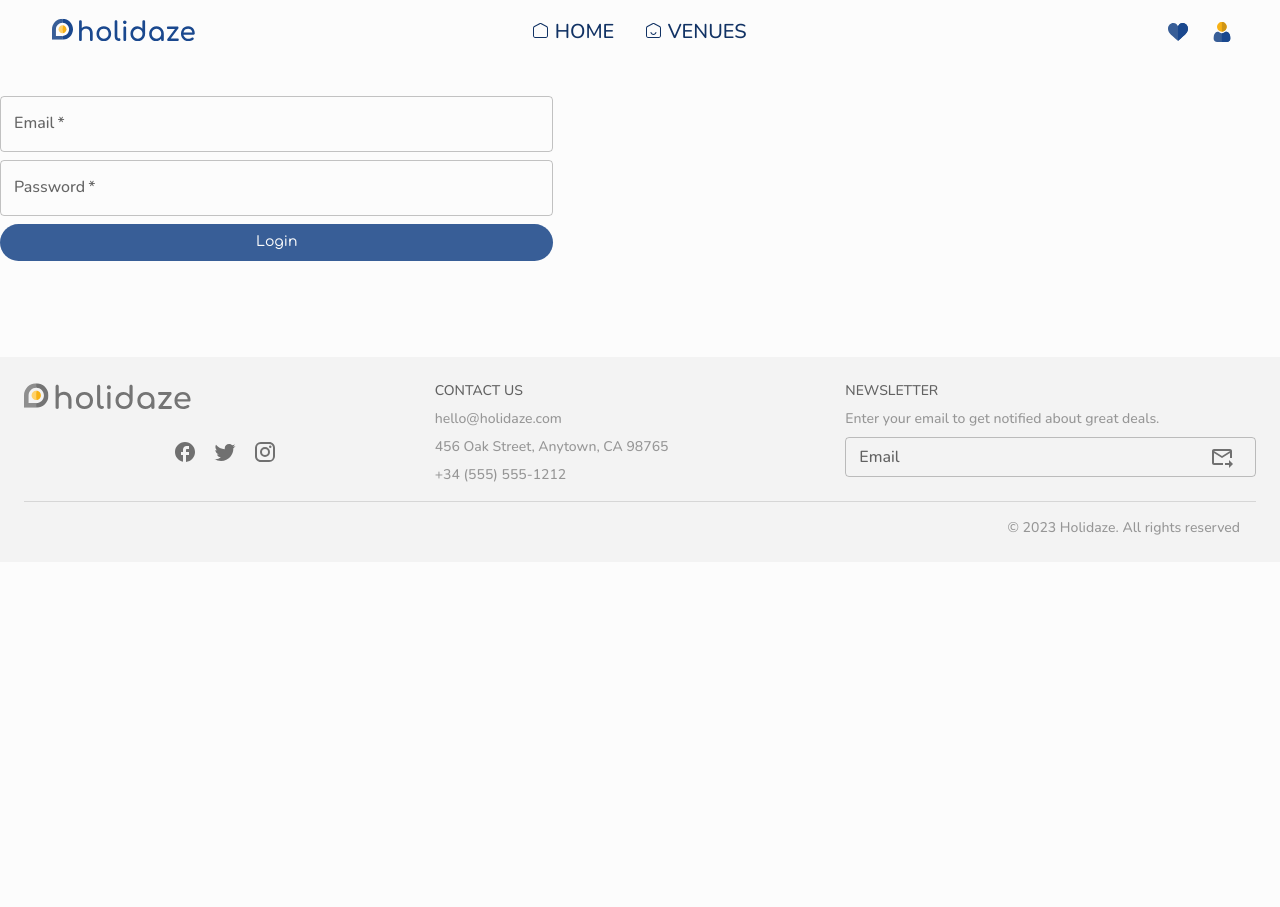
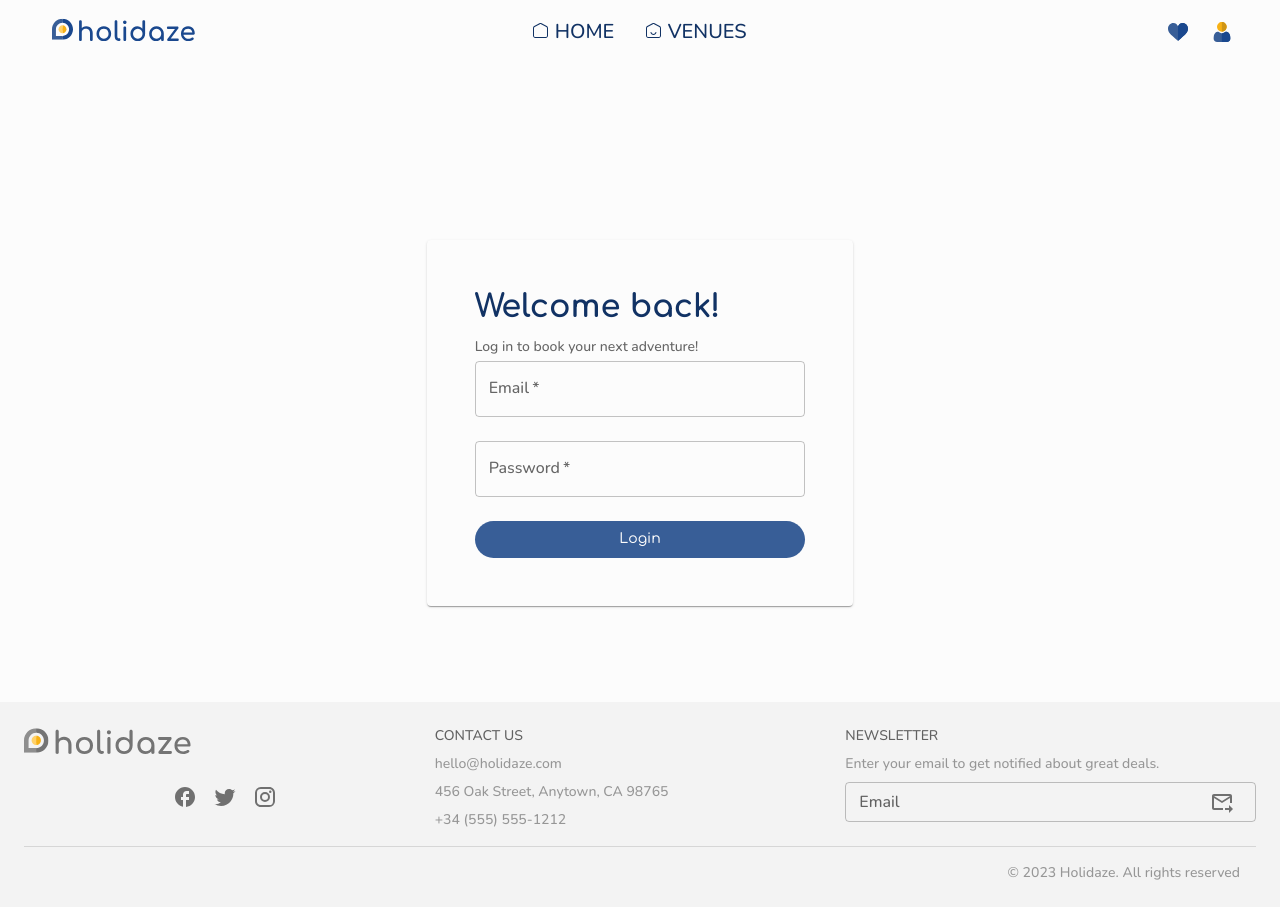
Before and after one commit to SiriHoyas/Holidaze, a React (Vite) app: page /login in a window 1280 px wide. Before the commit the page ends 800 px from the top, so only its background shows below. Built offline with nearby package versions, Linux system fonts and the light colour scheme; no server answers.

Commit message:
adds user info to redux on login

```diff
--- a/src/pages/HomePage.jsx
+++ b/src/pages/HomePage.jsx
@@ -51,8 +51,8 @@ function HomePage() {
     if (smScreen) {
       return (
         <Grid container direction={"column"} sx={{ m: "0 auto" }}>
-          <Grid container direction="column" xs={12} sx={{ backgroundImage: `url(${banner})`, backgroundSize: { sm: "200%", lg: "100%" }, pt: { sm: "6rem", lg: "10rem" } }} item={true}>
-            <Grid container direction="column" xs={9} alignSelf="center" item={true}>
+          <Grid container direction="column" xs={9} sx={{ backgroundImage: `url(${banner})`, backgroundSize: { sm: "200%", lg: "100%" }, pt: { sm: "6rem", lg: "10rem" } }} item={true}>
+            <Grid container direction="column" xs={9} alignSelf="center">
               <Typography variant="h1" sx={{ mb: "6rem", color: "text.secondary" }} align="center">
                 Experience the world
               </Typography>
--- a/src/pages/Login.jsx
+++ b/src/pages/Login.jsx
@@ -1,11 +1,14 @@
 import { yupResolver } from "@hookform/resolvers/yup";
-import { Grid, TextField } from "@mui/material";
+import { Grid, Paper, TextField, Typography } from "@mui/material";
+import { useEffect } from "react";
 import { Controller, useForm } from "react-hook-form";
 import { useDispatch } from "react-redux";
 import { useNavigate } from "react-router-dom";
 import * as yup from "yup";
 
+import background from "./../assets/background.png";
 import Button from "./../components/Button";
+import getAuth from "../js/getAuth";
 import { setUserInfo } from "../store/UserSlice";
 
 const schema = yup.object().shape({
@@ -20,6 +23,14 @@ const schema = yup.object().shape({
 function Login() {
   const dispatch = useDispatch();
   const navigate = useNavigate();
+  const isLoggedIn = getAuth();
+
+  useEffect(() => {
+    if (isLoggedIn) {
+      navigate("/");
+    }
+  });
+
   const {
     control,
     handleSubmit,
@@ -70,9 +81,16 @@ function Login() {
     } catch (error) {}
   }
   return (
-    <Grid container sx={{ mt: "6rem" }}>
+    <Grid container rowGap={1} direction={"column"} sx={{ m: "0 auto", mt: "15rem" }} xs={11} lg={4} item={true}>
+      <Paper sx={{ p: 6 }}>
+        <Typography gutterBottom variant="h1">
+          Welcome back!
+        </Typography>
+        <Typography gutterBottom variant="body2" color={"text.secondary"}>
+          Log in to book your next adventure!
+        </Typography>
         <form onSubmit={handleSubmit(onSubmit)}>
-        <Grid container gap={1}>
+          <Grid container rowGap={3}>
             <Grid item xs={12}>
               <Controller name="email" control={control} render={({ field }) => <TextField helperText={errors.email?.message} {...field} fullWidth required id="email" label="Email" variant="outlined" />} />
             </Grid>
@@ -84,6 +102,7 @@ function Login() {
             </Grid>
           </Grid>
         </form>
+      </Paper>
     </Grid>
   );
 }
--- a/src/pages/Profile.jsx
+++ b/src/pages/Profile.jsx
@@ -43,9 +43,9 @@ function Profile() {
       <Grid container columnGap={2} rowGap={1} xs={11} md={12} direction={{ xs: "column", md: "row" }} sx={{ justifyContent: "space-evenly", m: "0 auto", mt: "6rem" }} item={true}>
         <Grid container xs={12} md={3} item={true} rowGap={2} sx={{ height: "fit-content", position: { md: "sticky", xs: "static" }, top: "6rem" }}>
           <Typography variant="h1" sx={{}}>
-            Hello, {USER_NAME}!
+            Hello, {userName}!
           </Typography>
-          <ProfileCard userName={USER_NAME} email={email} avatar={avatar} onClick={() => setEditMediaActive((prev) => !prev)} />
+          <ProfileCard userName={userName} email={email} avatar={avatar} onClick={() => setEditMediaActive((prev) => !prev)} />
           <NewVenueModal />
           {editMediaActive && <EditProfileMedia />}
         </Grid>
--- a/src/theme.jsx
+++ b/src/theme.jsx
@@ -32,10 +32,10 @@ export const theme = createTheme({
       default: "#FCFCFC",
     },
   },
-  shadows: {
-    0: "none",
-    1: "0px 1px 15px -11px rgba(0,0,0,0.51);",
-  },
+  // shadows: {
+  //   0: "none",
+  //   1: "0px 1px 15px -11px rgba(0,0,0,0.51);",
+  // },
   typography: {
     fontFamily: "'Nunito', sans-serif",
     h1: {
```
Lines whose indentation alone changed are shown as unchanged.
